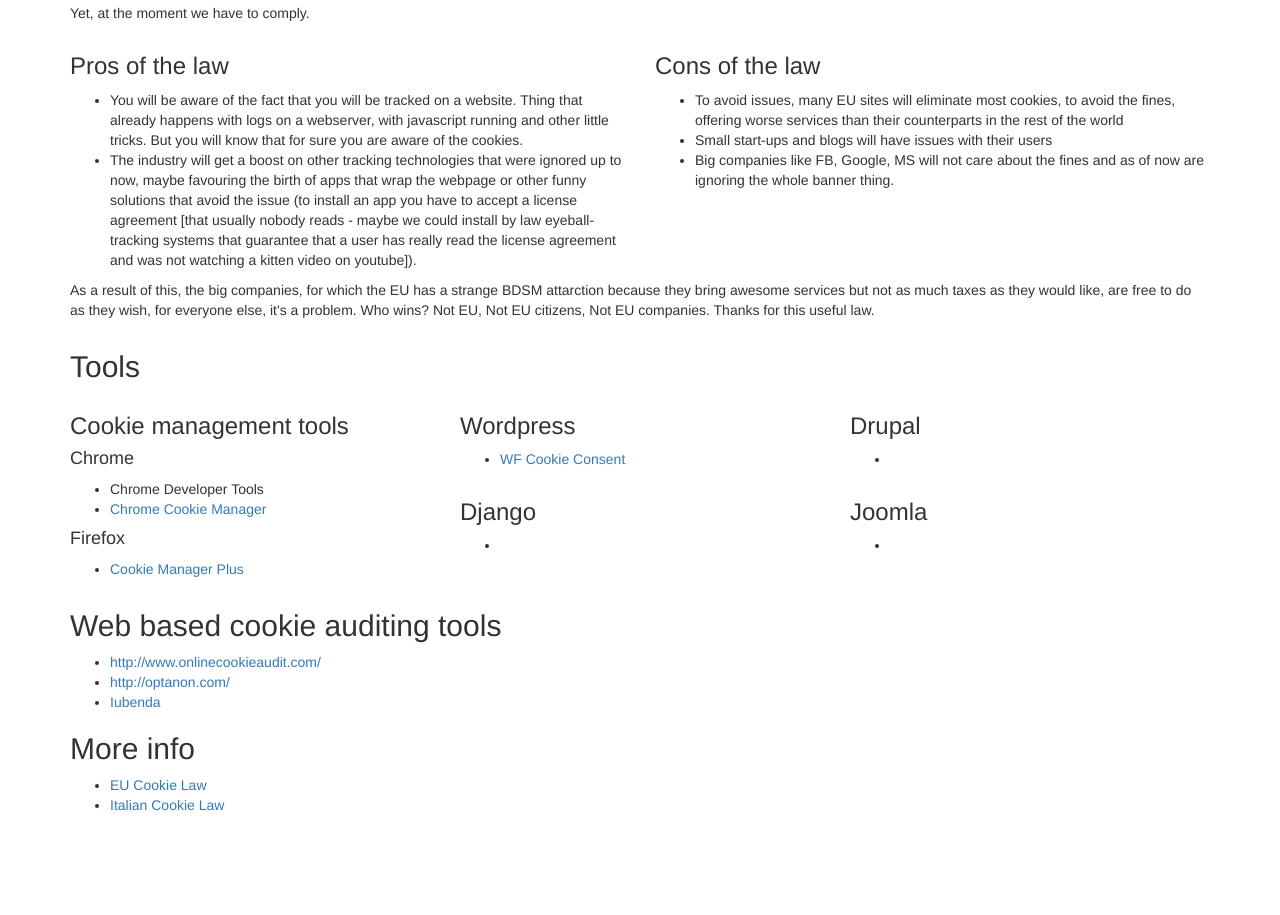
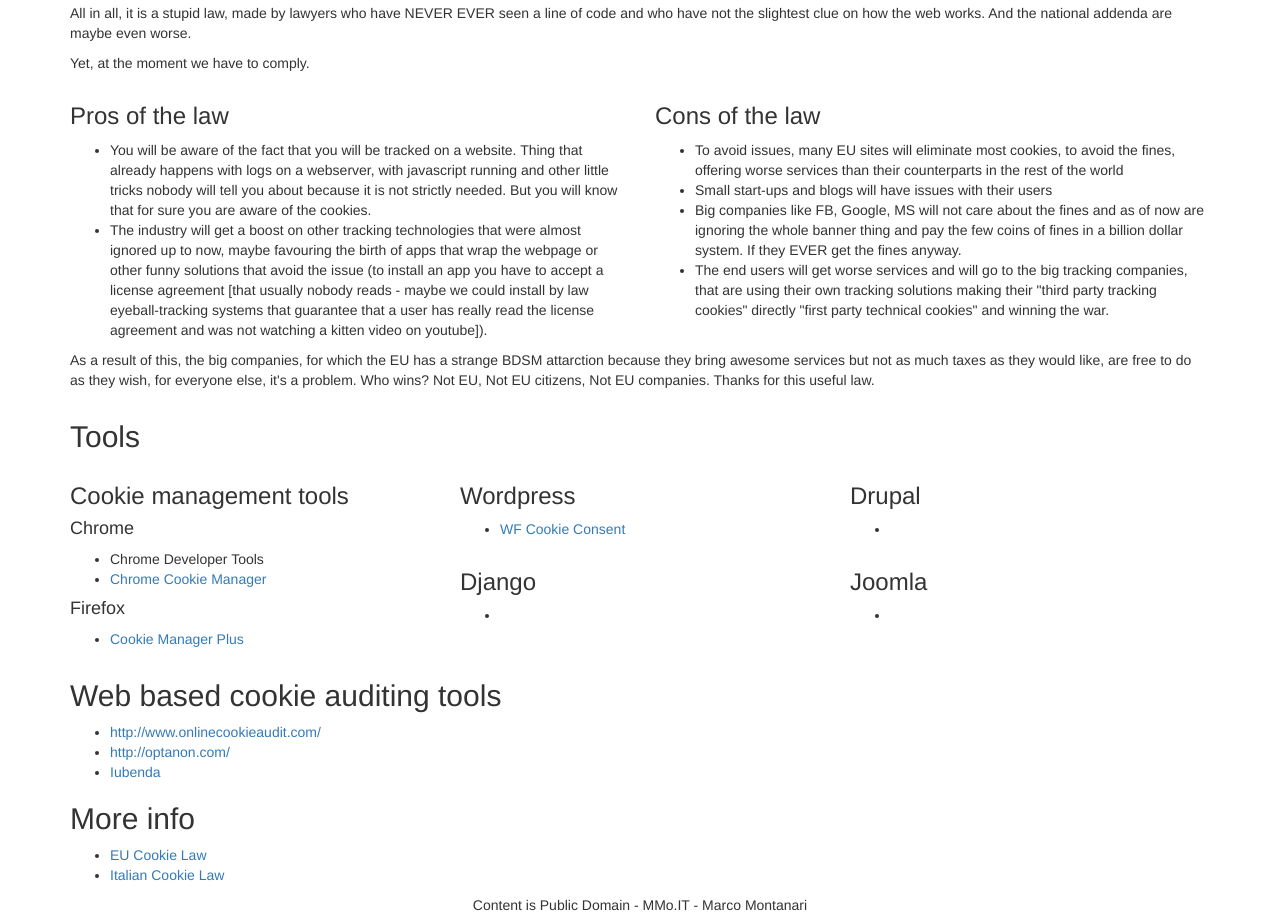
Before and after one commit to sirmmo/cookie-tools, a plain HTML site: page index.html in a window 1280 px wide. Shown: the part 968-1883 px from the top of the page. Before the commit the page ends 1793 px from the top, so only its background shows below. Drawn offline with nearby package versions, Linux system fonts and the light colour scheme.

Commit message:
Update index.html

```diff
--- a/index.html
+++ b/index.html
@@ -2,6 +2,14 @@
   <head>
     <link href="https://raw.githubusercontent.com/twbs/bootstrap/master/dist/css/bootstrap.min.css" rel="stylesheet">
     <script src="https://raw.githubusercontent.com/twbs/bootstrap/master/dist/js/bootstrap.min.js"></script>
+    <style>
+      footer{
+        width:100%;
+        background-color:white;
+        border-top:1px solid blakc;
+        text-align:center;
+      }
+    </style>
   </head>
   <body>
     <header></header>
@@ -19,6 +27,7 @@
       <p>This webpage is in <b>no way</b> in favor of the cookie law, and is in fact deeply against that law. A social issue can and will not be solved by impeding a specific technical solution. New solutions will come and they will be just more complicated to avoid and to legalize. What is the next step? Illegality of &lt;frame> and &lt;iframe> elements? No more &lt;embed>? No more javascript? Sorry, but that is not the Internet made of hypertexts that it could and should be, it's a regression. Privacy is a concern? It sure has to be, but saying that a "cookie awareness program" solves the privacy issues is just like saying that knowing the calories on a cookie will stop you from eating it. It's at best hypocritical, if not simply a justification of public money for a stupid and useless law.</p>
       <p>And it is very complicated, because, on a sidenote, the law is european, yet the implementation of the law depends on the various countries. So UK law is completely different from Spanish, Swedish and Italian law, making everything more interesting and almost impossible, considering that even the definition itself of the various types of cookies is completely different from country to country (UK considers analytics as technical cookies, while Italy considers them profiling cookies with a different impact on privacy).</p>
       <p>For more details (legalese), here is the info from the EC itself: <a href="http://ec.europa.eu/ipg/basics/legal/cookies/index_en.htm">Cookies</a></p>
+      <p>All in all, it is a stupid law, made by lawyers who have NEVER EVER seen a line of code and who have not the slightest clue on how the web works. And the national addenda are maybe even worse.</p>
       <p>Yet, at the moment we have to comply.</p>
 
       <div class="row">
@@ -26,8 +35,8 @@
           <h3>Pros of the law</h3>
           <p>
             <ul>
-              <li>You will be aware of the fact that you will be tracked on a website. Thing that already happens with logs on a webserver, with javascript running and other little tricks. But you will know that for sure you are aware of the cookies.</li>
-              <li>The industry will get a boost on other tracking technologies that were ignored up to now, maybe favouring the birth of apps that wrap the webpage or other funny solutions that avoid the issue (to install an app you have to accept a license agreement [that usually nobody reads - maybe we could install by law eyeball-tracking systems that guarantee that a user has really read the license agreement and was not watching a kitten video on youtube]).</li>
+              <li>You will be aware of the fact that you will be tracked on a website. Thing that already happens with logs on a webserver, with javascript running and other little tricks nobody will tell you about because it is not strictly needed. But you will know that for sure you are aware of the cookies.</li>
+              <li>The industry will get a boost on other tracking technologies that were almost ignored up to now, maybe favouring the birth of apps that wrap the webpage or other funny solutions that avoid the issue (to install an app you have to accept a license agreement [that usually nobody reads - maybe we could install by law eyeball-tracking systems that guarantee that a user has really read the license agreement and was not watching a kitten video on youtube]).</li>
             </ul>
           </p>
         </div>
@@ -37,7 +46,8 @@
             <ul>
               <li>To avoid issues, many EU sites will eliminate most cookies, to avoid the fines, offering worse services than their counterparts in the rest of the world</li>
               <li>Small start-ups and blogs will have issues with their users</li>
-              <li>Big companies like FB, Google, MS will not care about the fines and as of now are ignoring the whole banner thing.</li>
+              <li>Big companies like FB, Google, MS will not care about the fines and as of now are ignoring the whole banner thing and pay the few coins of fines in a billion dollar system. If they EVER get the fines anyway.</li>
+              <li>The end users will get worse services and will go to the big tracking companies, that are using their own tracking solutions making their "third party tracking cookies" directly "first party technical cookies" and winning the war.</li>
             </ul>
           </p>
         </div>
@@ -114,6 +124,8 @@
       </p>
 
     </section>
-    <footer></footer>
+    <footer>
+      Content is Public Domain - MMo.IT - Marco Montanari
+    </footer>
   </body>
 </html>
```
